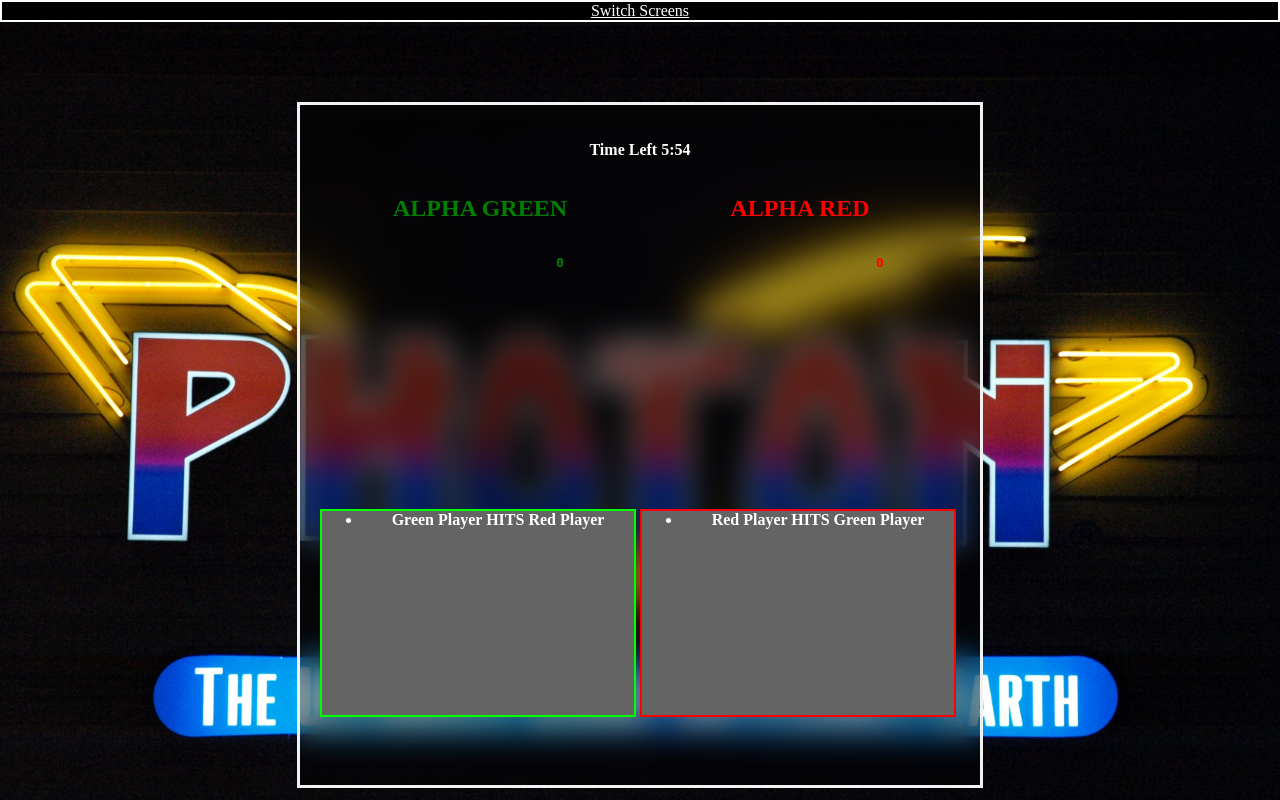
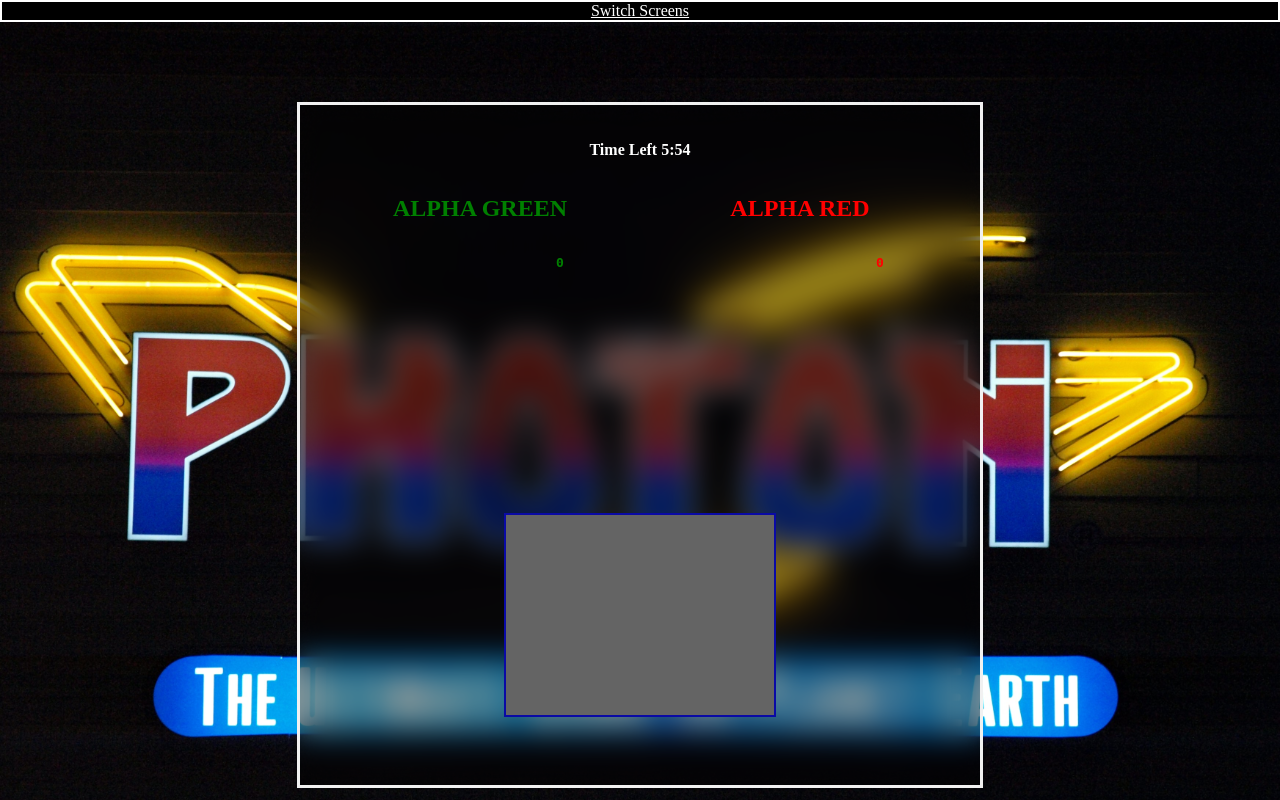
Before and after one commit to team8-sardaukar/photon-project, a Flask app: page /play-action in a window 1280 px wide. Run offline with Flask 2, Linux system fonts and the light colour scheme; parts of the project's set-up code (start-up, migrations or seed data) failed here and were passed over; some libraries are stand-ins or nearby versions.

Commit message:
Needs a bit of polishing but it works

```diff
--- a/main.py
+++ b/main.py
@@ -52,10 +52,19 @@ playersListEx = [
     }
 ]
 
+playerHitsListEx = [
+    {
+        'hitter':'',
+        'hit':''
+    }
+]
+
 playersListGreen = []
 playersListRed = []
 redScore = 0
 greenScore = 0
+
+playerHitsList = []
 
 def updatePlayers(id, codename, team=0, score=0): #team 0 = green, 1 = red
     global players
@@ -69,8 +78,6 @@ def updatePlayers(id, codename, team=0, score=0): #team 0 = green, 1 = red
             else:
                 playersListRed.append(newPlayerDict.copy())
 
-    #updatePlayerScore(1)
-
 def updatePlayerScore(id1, id2):
     print("updating score!")
     global playersListGreen
@@ -78,26 +85,37 @@ def updatePlayerScore(id1, id2):
     global redScore
     global greenScore
 
+    global playerHitsList
+
+    newHitDict = {"hitter":None, "hit":None}
+
     for player in playersListGreen:
         if (int(player["id"]) == id1):
             player["score"]+=100
             greenScore+=100
+            newHitDict["hitter"] = player["codename"]
 
     for player in playersListRed:
         if (int(player["id"]) == id1):
             player["score"]+=100
             redScore+=100
+            newHitDict["hitter"] = player["codename"]
 
     for player in playersListGreen:
         if (int(player["id"]) == id2):
             player["score"]-=100
-            redScore-=100
+            greenScore-=100
             print(player)
+            newHitDict["hit"] = player["codename"]
 
     for player in playersListRed:
         if (int(player["id"]) == id2):
             player["score"]-=100
             redScore-=100
+            newHitDict["hit"] = player["codename"]
+
+    playerHitsList.append(newHitDict)
+    print(playerHitsList)
 
 
 @app.route('/', methods=['GET'])
@@ -194,12 +212,12 @@ def playActionScreen():
     global greenScore
     global UDPStarted
 
-    # Start UDP Socket listener here-ish
+    # Start UDP Socket listener
     if (UDPStarted == 0):
         UDPListener.start()
         UDPStarted = 1
 
-    return render_template('play-action.html', greenList = playersListGreen, redList = playersListRed, redScore = redScore, greenScore = greenScore)
+    return render_template('play-action.html', greenList = playersListGreen, redList = playersListRed, redScore = redScore, greenScore = greenScore, hitsList = playerHitsList)
 
 @app.route('/play-action', methods=['POST'])
 def updatePlayAction():
@@ -208,7 +226,7 @@ def updatePlayAction():
     global redScore
     global greenScore
 
-    return jsonify(render_template('updatedPlayAction.html', greenList = playersListGreen, redList = playersListRed, redScore = redScore, greenScore = greenScore))
+    return jsonify(render_template('updatedPlayAction.html', greenList = playersListGreen, redList = playersListRed, redScore = redScore, greenScore = greenScore, hitsList = playerHitsList))
 
 @app.route('/timer', methods=['GET'])
 def timerScreen():
--- a/static/player-entry.css
+++ b/static/player-entry.css
@@ -58,6 +58,8 @@
     width: 40%;
     height: 30%;
     bottom: 10%;
+    left: 30%;
+    box-sizing: border-box;
 }
 .black-bg {
     background-color: black;
--- a/templates/updatedPlayAction.html
+++ b/templates/updatedPlayAction.html
@@ -1,6 +1,6 @@
 <link rel="icon" type="image/x-icon" href="/static/favicon.png">
 <link rel="stylesheet" href="/static/player-entry.css"></head>
-<div id="response" class="row">
+<div class="row">
     <div class="column">
         <div class="green-team">
             <h2>ALPHA GREEN</h2>
@@ -17,13 +17,9 @@
                     <pre>{{greenScore}}</pre>
                 </div>
             </div>
-
-            <ul class="hits-bg">
-                <li>Green Player HITS Red Player</li>
-            </ul>
         </div>
     </div>
-    <div id="response" class="column">
+    <div class="column">
         <div class="red-team">
         <h2>ALPHA RED</h2>
         <div class="row">
@@ -39,7 +35,11 @@
                 <pre>{{redScore}}</pre>
             </div>
     </div>
-    <ul class="hits-bg" style="border: 2px solid #f00">
-        <li>Red Player HITS Green Player</li>
+</div>
+<div class="hits-bg" style="border: 2px solid rgb(10, 10, 165)">
+    <ul style="list-style-type: none; max-height: 85%; overflow: auto; left: 50%;">
+        {% for item in hitsList %}
+            <li>{{item.hitter}} HITS {{item.hit}}</li>
+        {% endfor %}
     </ul>
 </div>
```
